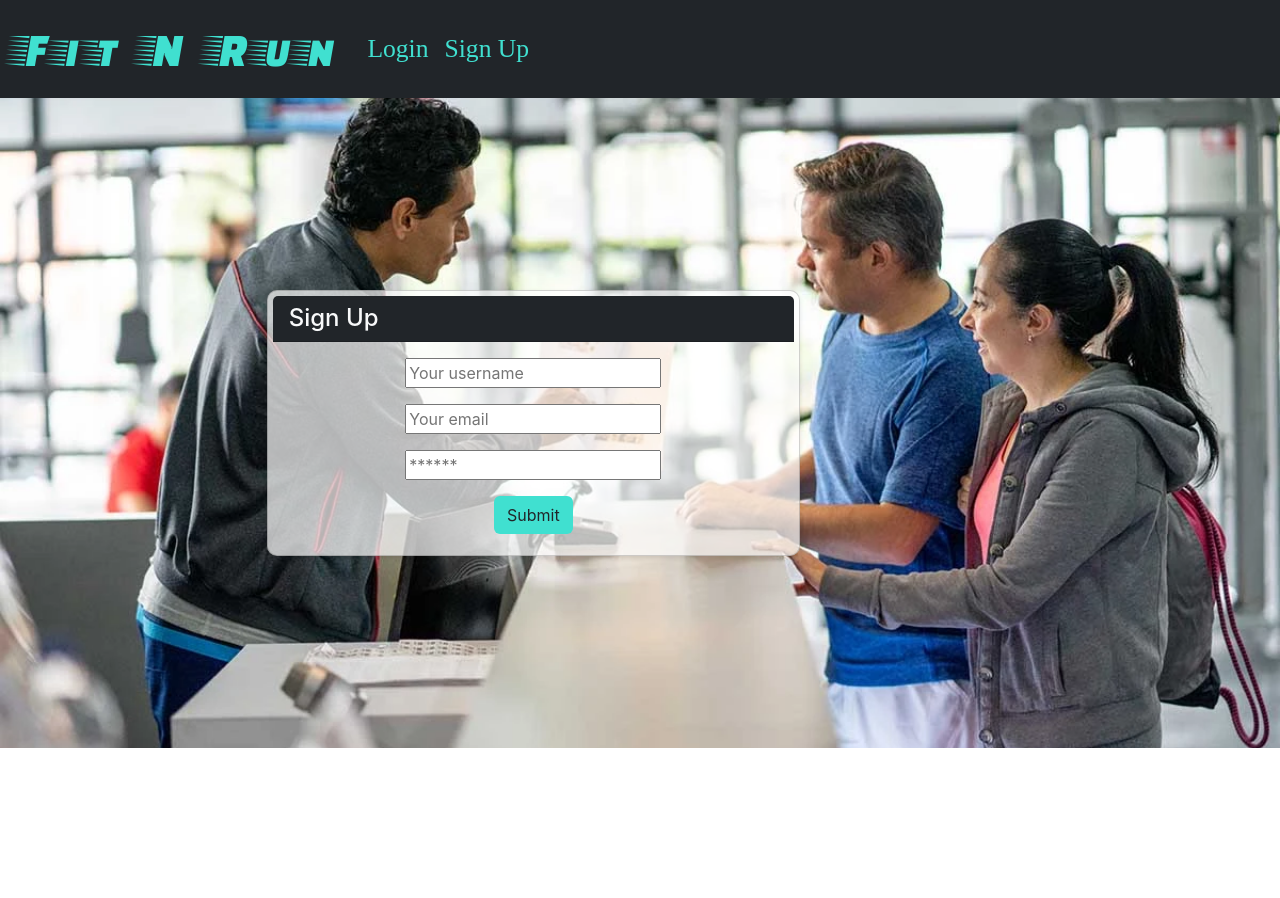
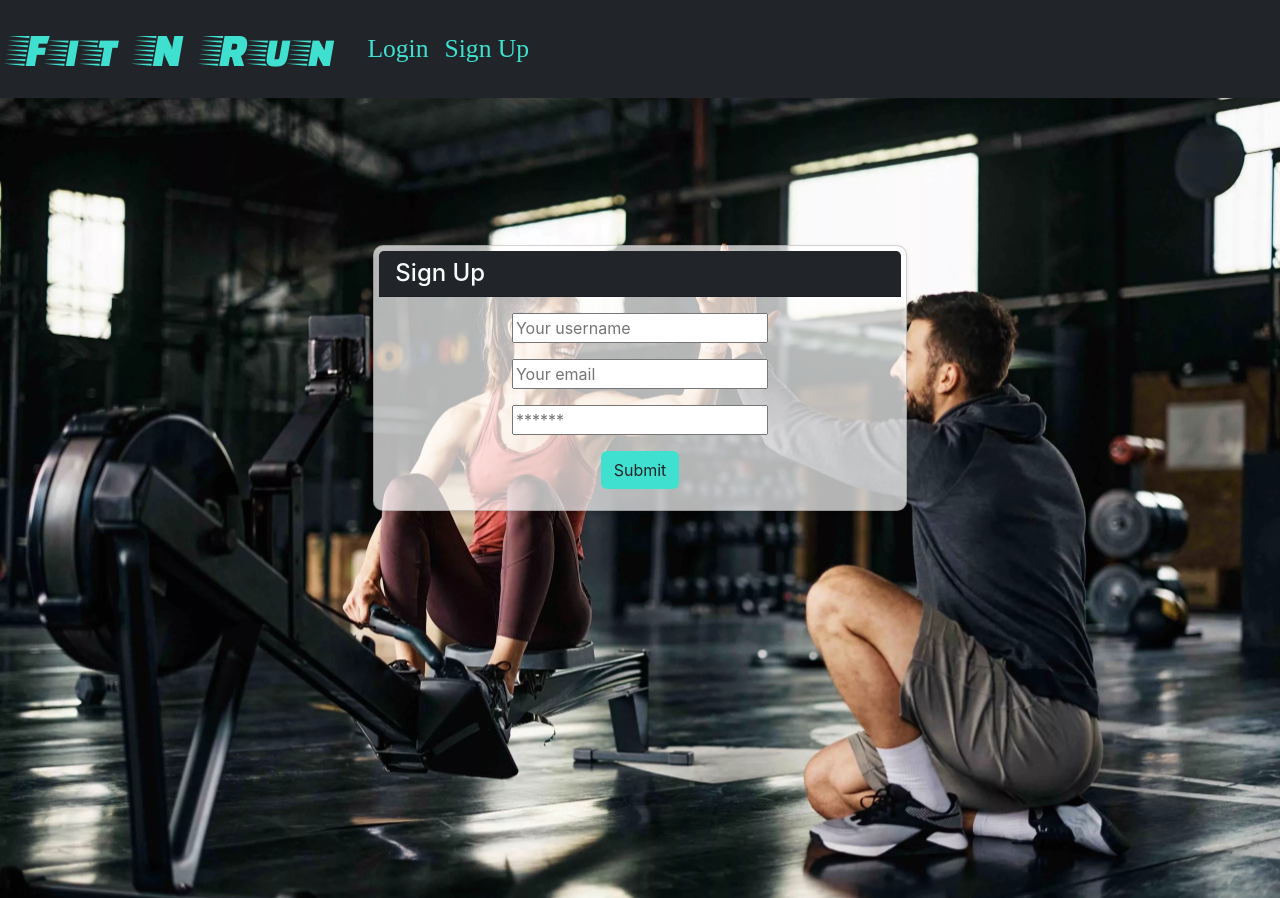
Before and after one commit to TheRealGeneParmesan/Fit-N-Run-Full-Stack-Fitness-Application, a React (Create React App) app in the folder client/: page /signup in a window 1280 px wide. Before the commit the page ends 800 px from the top, so only its background shows below. Built offline with nearby package versions, Linux system fonts and the light colour scheme; a web font is replaced by a local one.

Commit message:
continued to style login and signup pages, updated signup page background image

```diff
--- a/client/src/index.css
+++ b/client/src/index.css
@@ -164,6 +164,7 @@ code {
 .loginContainer {
   margin: auto;
   width: 50%;
+  margin-bottom: 15rem;
 }
 
 .loginBtn {
@@ -171,11 +172,13 @@ code {
 }
 
 .loginPage {
-  height: 100%;
+  height: 100vh;
+  display: flex;
+  flex-direction: column;
+  justify-content: center;
+  align-items: center;
   background-size: cover;
   background-position: center;
-  padding-top: 15%;
-  padding-bottom: 15%;
 }
 
 .signupForm {
@@ -188,6 +191,7 @@ code {
 .signupContainer {
   margin: auto;
   width: 50%;
+  margin-bottom: 15rem;
 }
 
 .signupBtn {
@@ -195,11 +199,13 @@ code {
 }
 
 .signupPage {
-  height: 100%;
+  height: 100vh;
+  display: flex;
+  flex-direction: column;
+  justify-content: center;
+  align-items: center;
   background-size: cover;
   background-position: center;
-  padding-top: 15%;
-  padding-bottom: 15%;
 }
 
 .form-input{
```
Also changed, not shown: client/src/images/backSignup.png.
